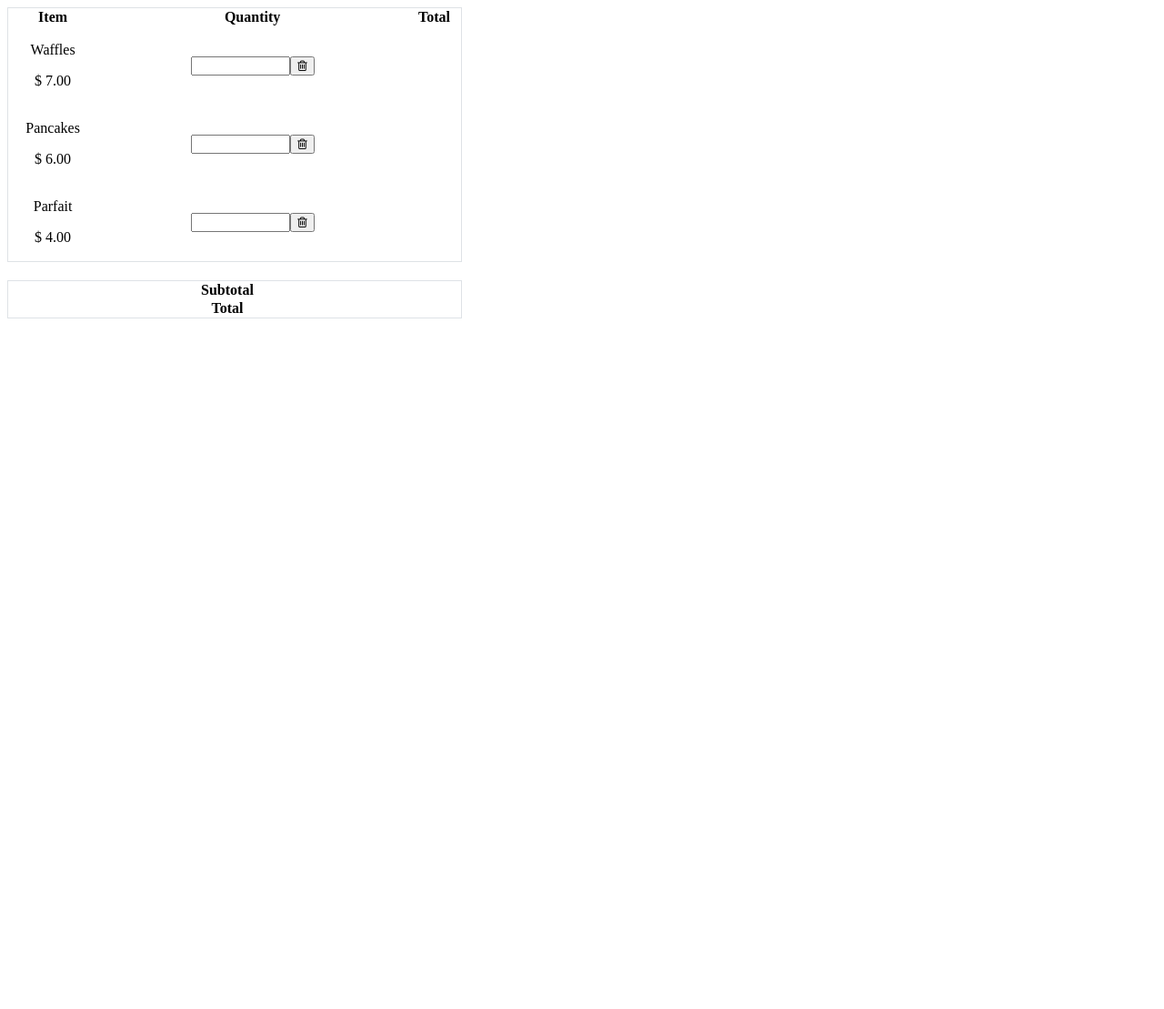
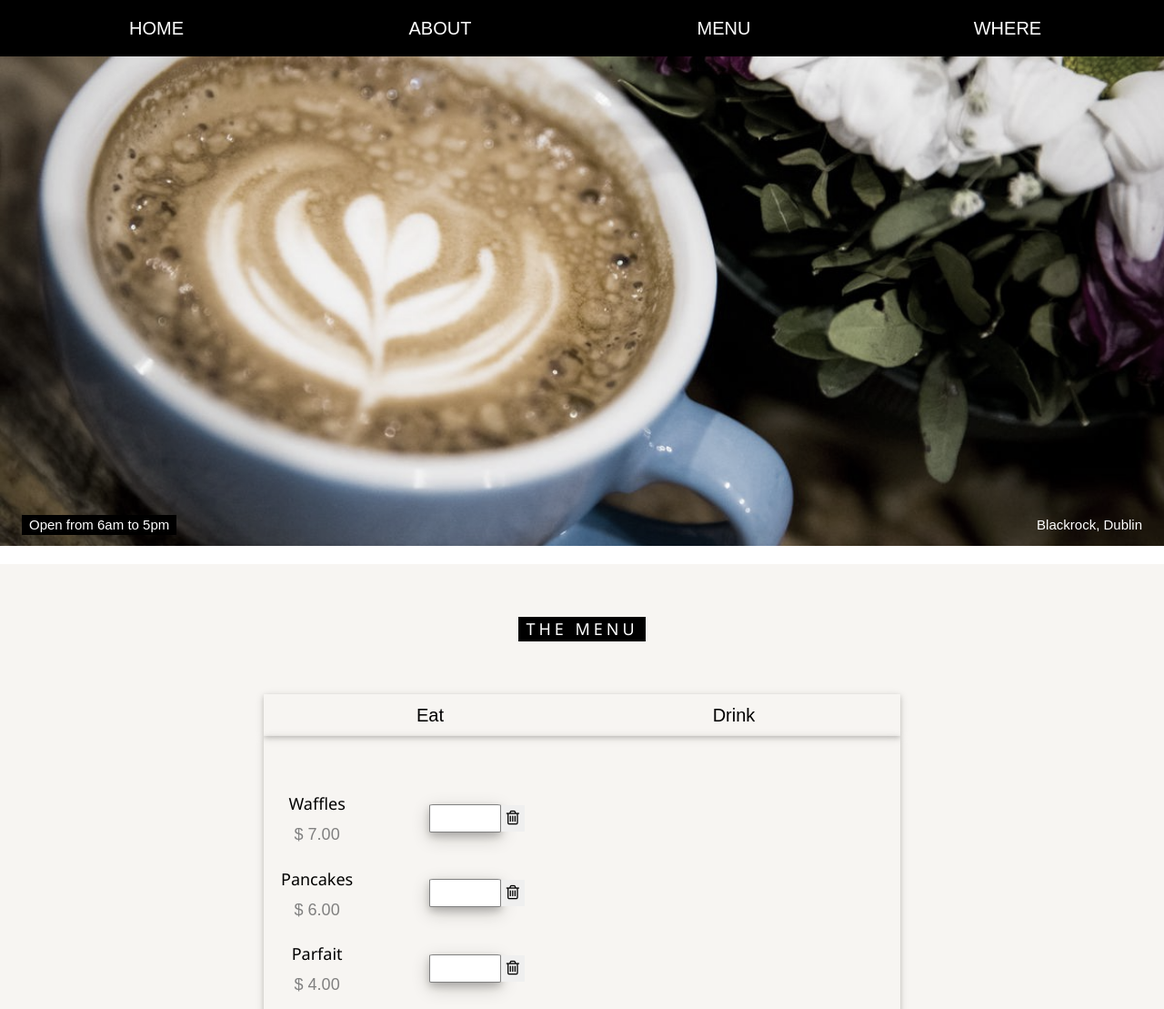
Before and after one commit to claudia-caripa/online-restaurante, a plain HTML site: page index.html in a window 1280 px wide. Shown: the top 1109 px of the page at 91% size. Before the commit the page ends 800 px from the top, so only its background shows below. Drawn offline with nearby package versions, Linux system fonts and the light colour scheme.

Commit message:
css template added

```diff
--- a/index.html
+++ b/index.html
@@ -5,37 +5,109 @@
     <meta http-equiv="X-UA-Compatible" content="IE=edge">
     <meta name="viewport" content="width=device-width, initial-scale=1.0">
     <title>Document</title>
+    <link rel="stylesheet" href="https://www.w3schools.com/w3css/4/w3.css">
     <link rel="stylesheet" href="https://cdnjs.cloudflare.com/ajax/libs/font-awesome/4.7.0/css/font-awesome.min.css">
     <style>
-        table{
+        body, html {
+            height: 100%;
+            font-family: sans-serif;
+        }
+        .bgimg {
+            background-position: center;
+            background-size: cover;
+            background-image: url("images/coffeehouse.jpg");
+            min-height: 75%;
+        }
+        #menu{
+            margin: 20px;
+        }
+        /*table{
             border: 1px solid #dee2e6;
             margin-bottom: 20px;
             border-spacing: 0;
             font-size: 16px;
             width: 100%;
             max-width: 500px;
-        }
+        }*/
         td{
             text-align: center;
         }
         input{
             width: 30%;
+            color: gray;
+            border: 0.5px solid grey;
+            border-radius: 5%;
+            box-shadow: 0 4px 8px 0 rgba(0, 0, 0, 0.2), 0 6px 20px 0 rgba(0, 0, 0, 0.19);
+        }
+        a{
+            font-size: 20px;
+        }
+        a:hover{
+            font-size: 18px;
+        }
+        .price{
+            color: grey;
+            line-height: 30%;
+        }
+        button{
+            border: none;
         }
     </style>
 </head>
 <body>
+    <!-- Links (sit on top) -->
+    <div class="w3-top">
+        <div class="w3-row w3-padding w3-black">
+            <div class="w3-col s3">
+                <a href="#" class="w3-button w3-block w3-black">HOME</a>
+            </div>
+            <div class="w3-col s3">
+                <a href="#about" class="w3-button w3-block w3-black">ABOUT</a>
+            </div>
+            <div class="w3-col s3">
+                <a href="#menu" class="w3-button w3-block w3-black">MENU</a>
+            </div>
+            <div class="w3-col s3">
+                <a href="#where" class="w3-button w3-block w3-black">WHERE</a>
+            </div>
+        </div>
+    </div>
+
+    <!-- Header with image -->
+    <header class="bgimg w3-display-container w3-grayscale-min" id="home">
+        <div class="w3-display-bottomleft w3-center w3-padding-large w3-hide-small">
+            <span class="w3-tag">Open from 6am to 5pm</span>
+        </div>
+        <div class="w3-display-bottomright w3-center w3-padding-large">
+            <span class="w3-text-white">Blackrock, Dublin</span>
+        </div>
+    </header>
+
+    <!-- Add a background color and large text to the whole page -->
+    <div class="w3-sand w3-grayscale w3-large">
+
+    <!-- Menu Container -->
+    <div class="w3-container" id="menu">
+        <div class="w3-content" style="max-width:700px">
+            <h5 class="w3-center w3-padding-48"><span class="w3-tag w3-wide">THE MENU</span></h5>
+
+            <div class="w3-row w3-center w3-card w3-padding">
+                <a href="javascript:void(0)" id="myLink" onclick="showEat();">
+                  <div class="w3-col s6 tablink">Eat</div>
+                </a>
+                <a href="javascript:void(0)" onclick="showDrink();">
+                  <div class="w3-col s6 tablink">Drink</div>
+                </a>
+            </div>
+
+            <div id="Eat" class="w3-container menu w3-padding-48 w3-card">
                 <table class="cart-table">
-        <thead>
-            <tr>
-                <th>Item</th>
-                <th>Quantity</th>
-                <th>Total</th>
-        </thead>
+
                     <tbody>
                         <tr>
                             <td>
-                    <p>Waffles</p>
-                    <p>
+                                <h5>Waffles</h5>
+                                <p class="price">
                                     <span>$</span>
                                     <span id="waffle-price">7.00</span>
                                 </p>
@@ -50,8 +122,8 @@
                         </tr>
                         <tr>
                             <td>
-                    <p>Pancakes</p>
-                    <p>
+                                <h5>Pancakes</h5>
+                                <p class="price">
                                     <span>$</span>
                                     <span id="pancake-price">6.00</span>
                                 </p>
@@ -65,8 +137,8 @@
                         </tr>
                         <tr>
                             <td>
-                    <p>Parfait</p>
-                    <p>
+                                <h5>Parfait</h5>
+                                <p class="price">
                                     <span>$</span>
                                     <span id="parfait-price">4.00</span>
                                 </p>
@@ -80,6 +152,26 @@
                         </tr>
                     </tbody>
                 </table>
+            </div>
+
+            <div id="Drinks" class="w3-container menu w3-padding-48 w3-card" style="display: none;">
+                <h5>Coffee</h5>
+                <p class="w3-text-grey">Regular coffee 2.50</p><br>
+
+                <h5>Chocolato</h5>
+                <p class="w3-text-grey">Chocolate espresso with milk 4.50</p><br>
+
+                <h5>Corretto</h5>
+                <p class="w3-text-grey">Whiskey and coffee 5.00</p><br>
+
+                <h5>Iced tea</h5>
+                <p class="w3-text-grey">Hot tea, except not hot 3.00</p><br>
+
+                <h5>Soda</h5>
+                <p class="w3-text-grey">Coke, Sprite, Fanta, etc. 2.50</p>
+              </div>
+
+            <div class="w3-container menu w3-padding-48 w3-card">
                 <table id="total-table">
                     <tbody>
                         <tr>
@@ -92,17 +184,41 @@
                         </tr>
                     </tbody>
                 </table>
+            </div>
+
+
+        </div>
+    </div>
+    </div>
+
+
+
+
 
     <script>
+        //Button clear quantity
         function clearOrder(qnty,total){
             console.log (document.getElementById(qnty).value);
             document.getElementById(qnty).value = null;
             document.getElementById(total).innerText = null;
         }
 
+        //Calculate the price of each item depending the quantity
         function calculatePrice(total, price, item){
             document.getElementById(total).innerHTML = '<span>$</span>' + document.getElementById(price).innerText * document.getElementById(item).value;
         }
+
+        // Tabbed Menu
+        function showDrink(){
+            document.getElementById('Drinks').style.display= "block";
+            document.getElementById('Eat').style.display= "none";
+        }
+
+        function showEat(){
+            document.getElementById('Eat').style.display= "block";
+            document.getElementById('Drinks').style.display= "none";
+        }
+
     </script>
 </body>
 </html>
```
Also changed, not shown: images/coffeehouse.jpg (added). Lines whose indentation alone changed are shown as unchanged.
